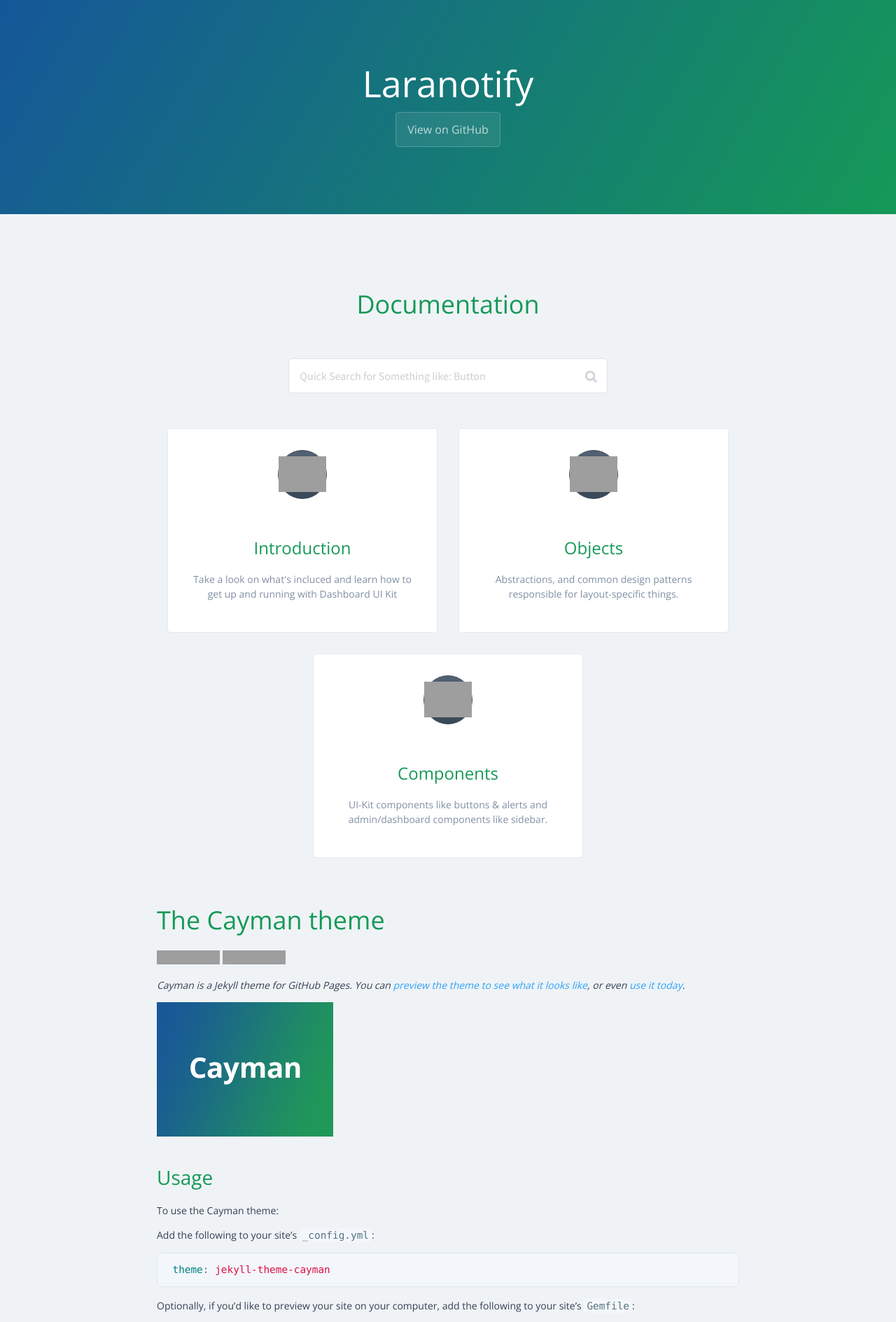
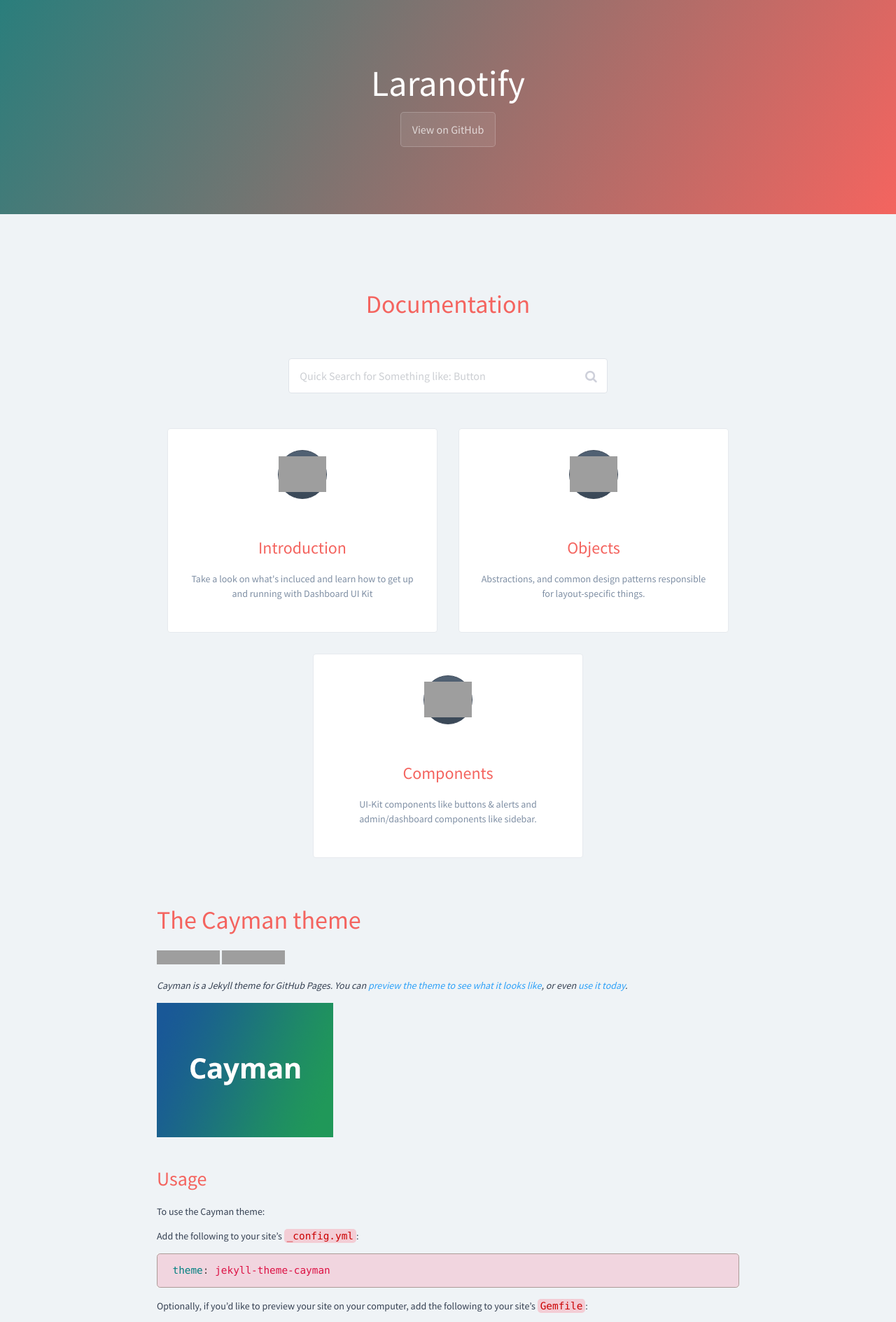
Before and after one commit to coderatio/laranotify, a Jekyll site: the page built from docs/README.md, in a window 1280 px wide. Shown: the top 1889 px of the page at 70% size. Built offline with Jekyll 4.4.1, drawn with Linux system fonts in a browser that asks for light colours; some web fonts are replaced; our own code applies the rules of GitHub Pages for plain Markdown files; a script that is not in the unit is left out; grey boxes are pictures that could not be loaded.

Commit message:
Docs folder general updates

```diff
--- a/docs/_layouts/default.html
+++ b/docs/_layouts/default.html
@@ -2,12 +2,13 @@
 <html lang="{{ site.lang | default: "en-US" }}">
   <head>
     <meta charset="UTF-8">
-
       {% seo %}
+      <title>{{ site.github.repository_name }} - {{ site.github.project_tagline }} </title>
       <meta name="viewport" content="width=device-width, initial-scale=1">
         <meta name="theme-color" content="#157878">
         <link href='https://fonts.googleapis.com/css?family=Open+Sans:400,700' rel='stylesheet' type='text/css'>
         <link href="https://fonts.googleapis.com/css?family=Source+Sans+Pro:300,400,600" rel="stylesheet" type="text/css">
+      <link href='https://fonts.googleapis.com/css?family=Miriam+Libre:400,700' rel='stylesheet' type='text/css'>
         <link href="https://fonts.googleapis.com/css?family=Cousine:400,400i,700,700i" rel="stylesheet" type="text/css">
         <link rel="stylesheet" href="{{ '/assets/css/style.css?v=' | append: site.github.build_revision | relative_url }}">
         <link rel="stylesheet" href="{{ '/assets/css/main.css?v=' | append: site.github.build_revision | relative_url }}">
--- a/docs/_sass/jekyll-theme-cayman.scss
+++ b/docs/_sass/jekyll-theme-cayman.scss
@@ -27,7 +27,7 @@
 body {
   padding: 0;
   margin: 0;
-  font-family: "Open Sans", "Helvetica Neue", Helvetica, Arial, sans-serif;
+  font-family: Source Sans Pro, Helvetica, Arial, sans-serif;
   font-size: 16px;
   line-height: 1.5;
   color: $body-text-color;
@@ -191,11 +191,16 @@ a {
 
   code {
     padding: 2px 4px;
-    font-family: Consolas, "Liberation Mono", Menlo, Courier, monospace;
+    //font-family: Consolas, "Liberation Mono", Menlo, Courier, monospace;
     font-size: 0.9rem;
     color: $code-text-color;
     background-color: $code-bg-color;
     border-radius: 0.3rem;
+    font-family: "Operator Mono","Fira Code",Consolas,Monaco,"Andale Mono",monospace;
+    white-space: pre;
+    word-spacing: normal;
+    word-break: normal;
+    direction: ltr;
   }
 
   pre {
--- a/docs/_sass/variables.scss
+++ b/docs/_sass/variables.scss
@@ -4,20 +4,20 @@ $medium-breakpoint: 42em !default;
 
 // Headers
 $header-heading-color: #fff !default;
-$header-bg-color: #159957 !default;
-$header-bg-color-secondary: #155799 !default;
+$header-bg-color: #f4645f !default;
+$header-bg-color-secondary: #2a7e7c !default;
 
 // Text
-$section-headings-color: #159957 !default;
-$body-text-color: #606c71 !default;
-$body-link-color: #1e6bb8 !default;
+$section-headings-color: #f4645f !default;
+$body-text-color: #3d3a40 !default;
+$body-link-color: #f4645f !default;
 $blockquote-text-color: #819198 !default;
 
 // Code
-$code-bg-color: #f3f6fa !default;
-$code-text-color: #567482 !default;
+$code-bg-color: #f1d5df !default;
+$code-text-color: #544343 !default;
 
 // Borders
-$border-color: #dce6f0 !default;
-$table-border-color: #e9ebec !default;
-$hr-border-color: #eff0f1 !default;
+$border-color: #ad9b97 !default;
+$table-border-color: #ad9b97 !default;
+$hr-border-color: #ad9b97 !default;
```
Also changed, not shown: docs/assets/css/main.css. Lines whose indentation alone changed are shown as unchanged.
